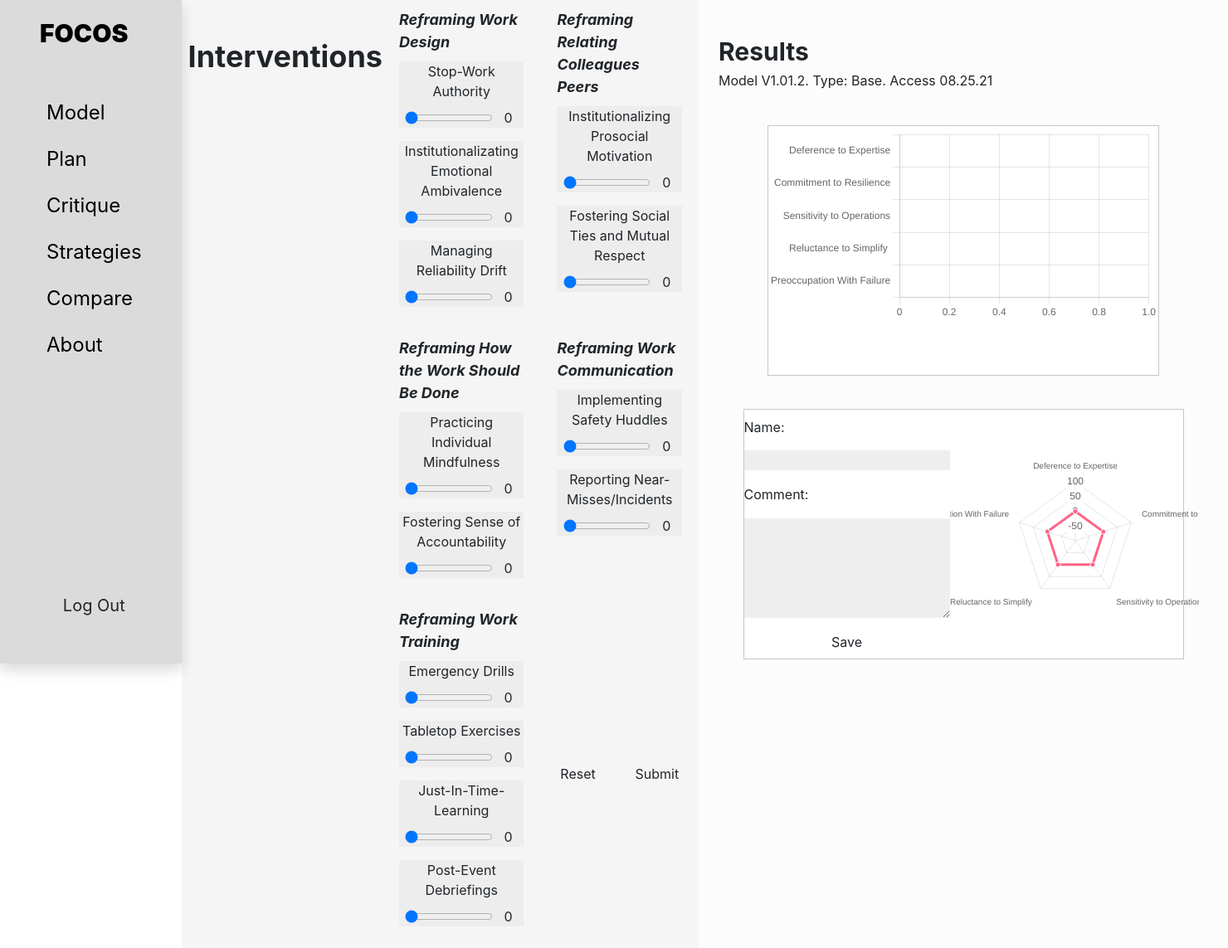
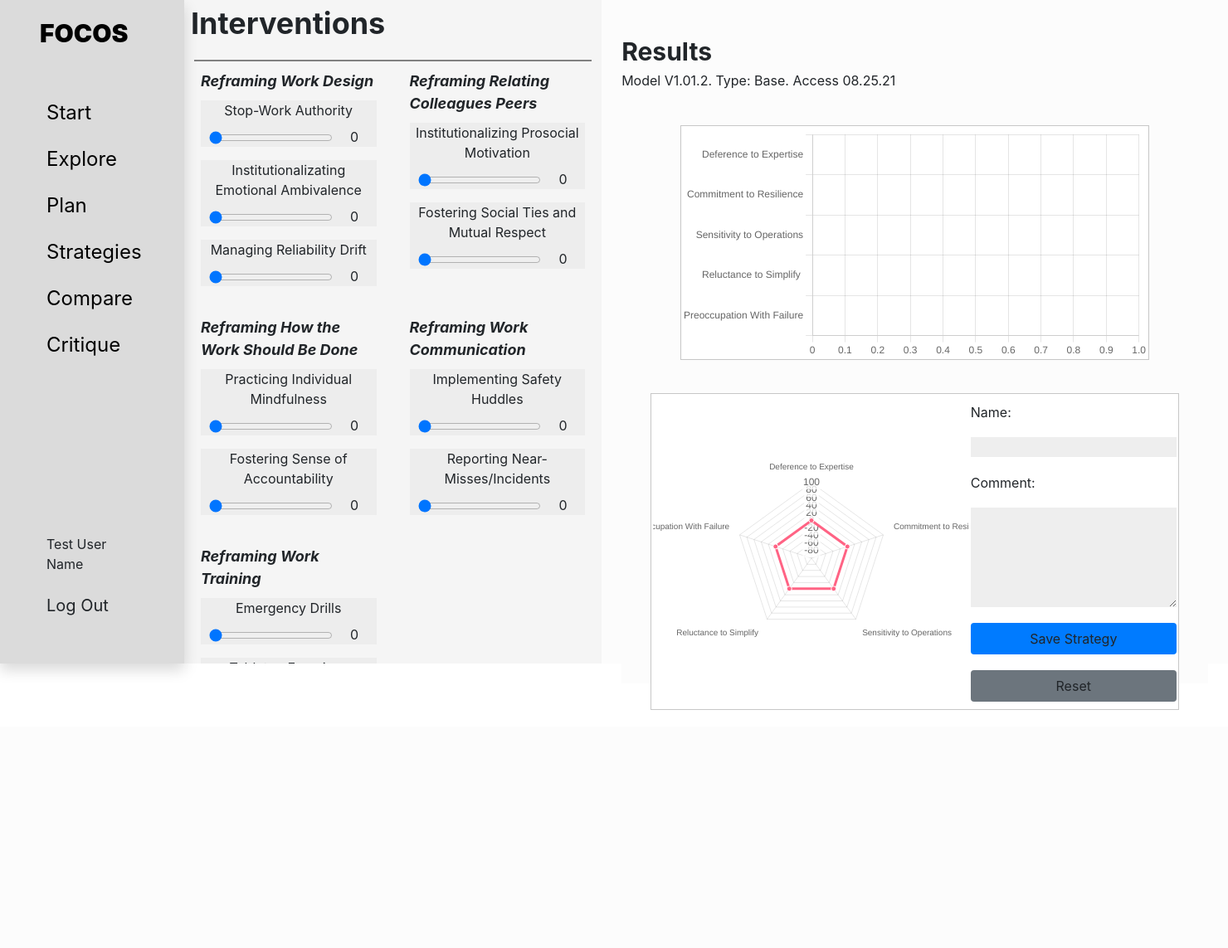
Before and after one commit to PortNLP/FOCOS, a Flask app: page / in a window 1480 px wide. Shown: the whole page at 83% size. After the commit the page ends 856 px from the top, so only its background shows below. Run offline with Flask 2, Linux system fonts and the light colour scheme; some libraries are stand-ins or nearby versions.

Commit message:
updated structure for tests

```diff
--- a/static/style.css
+++ b/static/style.css
@@ -20,18 +20,30 @@
     display: grid;
     grid-template-columns: 2fr 3fr;
     grid-template-areas:
-    ". . . . .";
+    ". .";
 }
 
 .elementsMainArea {
     display: grid;
     grid-template-columns: 1fr 1fr;
-    grid-template-areas:
-    ". .";
+    grid-template-rows: auto auto auto auto;
+    overflow: hidden;
+    grid-template-areas:/*4 rows 2 clolumns, first row cells merged*/
+    "element1 element2"
+    "element3 element4"
+    "element5 element6"
+    "element7 element8";
+
+}
+
+.sec-name{
+    grid-column: 1 / 3;
+    grid-row: 1 / 2;
+    height: fit-content;
 }
 
 .forEachColumn {
-    gap: 100px 0;
+    gap: 20px 0;
     padding: 10px 20px;
 }
 
@@ -42,7 +54,6 @@
     text-align: left;
     vertical-align: middle;
     margin-bottom: 10px;
-    ;
 }
 
 .divider{
@@ -53,9 +64,7 @@
     color: gray;
     background-color: gray;
     position: center;
-    margin: auto;
-    margin-top: 1.5rem;
-    margin-bottom: 10px;
+    margin: 1.5rem auto auto;
 }
 
 .form-group {
@@ -83,7 +92,7 @@
     display: grid;
     /*grif has 2 rows 1 column*/
     grid-template-columns: 1fr;
-    grid-template-rows: 1fr 1fr;
+    grid-template-rows: auto auto;
     grid-template-areas:
     "."
     ".";
--- a/templates/planning.html
+++ b/templates/planning.html
@@ -23,7 +23,6 @@
 
 <div class="flex flex-no-wrap">
 	<!-- Sidebar starts -->
-	<!-- Remove class [ hidden ] and replace [ sm:flex ] with [ flex ] -->
 	<div class="navbar absolute min-h-screen w-58 sm:relative shadow md:h-full flex-col justify-between flex">
 		<div class="px-8 h-full flex flex-col flex-grow">
 			<div class="h-16 text-black w-full flex items-center font-black text-3xl">
@@ -33,7 +32,13 @@
 				<li class="flex w-full justify-between text-black cursor-pointer items-center mb-6">
 					<a href="javascript:void(0)" class="flex items-center focus:outline-none focus:ring-2 focus:ring-white">
 						<i class="mdi mdi-view-dashboard-outline"></i>
-						<span class="text-2xl ml-2">Model</span>
+						<span class="text-2xl ml-2">Start</span>
+					</a>
+				</li>
+				<li class="flex w-full justify-between text-black cursor-pointer items-center mb-6">
+					<a href="javascript:void(0)" class="flex items-center focus:outline-none focus:ring-2 focus:ring-white">
+						<i class="mdi mdi-view-dashboard-outline"></i>
+						<span class="text-2xl ml-2">Explore</span>
 					</a>
 				</li>
 				<li class="flex w-full justify-between text-black hover:text-gray-300 cursor-pointer items-center mb-6">
@@ -45,13 +50,7 @@
 				<li class="flex w-full justify-between text-black hover:text-gray-300 cursor-pointer items-center mb-6">
 					<a href="javascript:void(0)" class="flex items-center focus:outline-none focus:ring-2 focus:ring-white">
 						<i class="mdi mdi-compass-outline"></i>
-						<span class="text-2xl ml-2">Critique</span>
-					</a>
-				</li>
-				<li class="flex w-full justify-between text-black hover:text-gray-300 cursor-pointer items-center mb-6">
-					<a href="javascript:void(0)" class="flex items-center focus:outline-none focus:ring-2 focus:ring-white">
-						<i class="mdi mdi-tag"></i>
-						<span class="text-2xl ml-2" href="Strategies">Strategies</span>
+						<span class="text-2xl ml-2">Strategies</span>
 					</a>
 				</li>
 				<li class="flex w-full justify-between text-black hover:text-gray-300 cursor-pointer items-center mb-6">
@@ -63,12 +62,20 @@
 				<li class="flex w-full justify-between text-black hover:text-gray-300 cursor-pointer items-center mb-6">
 					<a href="javascript:void(0)" class="flex items-center focus:outline-none focus:ring-2 focus:ring-white">
 						<i class="mdi mdi-note"></i>
-						<span class="text-2xl ml-2" href="About">About</span>
+						<span class="text-2xl ml-2" href="About">Critique</span>
 					</a>
 				</li>
 			</ul>
 
-			<div class="flex justify-center mt-auto mb-4 w-full">
+			<div class="flex flex-sm-column justify-center mt-auto mb-4 w-full">
+				<div class="relative">
+					<li class="flex w-full justify-between text-balck hover:text-gray-300 cursor-pointer items-center mb-6">
+						<a href="javascript:void(0)" class="flex items-center focus:outline-none focus:ring-2 focus:ring-white">
+							<i class="mdi mdi-note"></i>
+							<span class="text-l ml-2">Test User Name</span>
+						</a>
+					</li>
+				</div>
 				<div class="relative">
 					<li class="flex w-full justify-between text-balck hover:text-gray-300 cursor-pointer items-center mb-6">
 						<a href="javascript:void(0)" class="flex items-center focus:outline-none focus:ring-2 focus:ring-white">
@@ -84,13 +91,13 @@
 	<!-- Remove class [ h-64 ] when adding a card block -->
 
 	<form action="{{ url_for('slider') }}" method=post>
-		<div class="container mx-auto py-0 md:w-12/12 px-0">
+		<grid class="container min-h-screen mx-auto py-0 md:w-12/12 px-0">
+			<div class="elementsMainArea max-h-screen">
+				<div class="sec-name flex-sm-column">
+					<h2 class="text-4xl font-weight-bold ml-2 pt-2">Interventions</h2>
+					<hr class="divider">
+				</div>
 
-			<h2 class="text-4xl font-weight-bold ml-2 pt-5">Interventions</h2>
-
-			<hr class="divider">
-
-			<div class="elementsMainArea">
 				<div class="forEachColumn">
 					<div class="elementName">
 						<i>Reframing Work Design</i>
@@ -219,8 +226,8 @@
 			</div>
 
 			<!-- Remove class [ border-dashed border-2 border-gray-300 ] to remove dotted border -->
-			<div class="result-area w-full h-full p-4">
-				<section class="homePage">
+			<div class="result-area max-h-screen w-full h-full p-4">
+				<section class="homePage max-h-screen">
 					<h2 class="text-3xl font-weight-bold">Results</h2>
 					<h2 class="text-l mt-2 mb-4">Model V1.01.2. Type: Base. Access 08.25.21</h2>
 
@@ -230,19 +237,18 @@
 						</div>
 
 						<div class="radarChartCard">
-							<form>
-								<!-- a form that takes tow inputs: Strategy name and Description, with a save button and reset button -->
-								<div class="d-flex justify-content-around">
+							<div class="radarChartBox">
+								<canvas id="radarChart"></canvas>
+							</div>
+
+							<div class="d-flex justify-content-around">
 									<div class="d-flex flex-column justify-content-around">
 										Name: <input type="text" name="Name" class="boxInput">
 										Comment: <textarea rows="5" cols="5" name="Comment" spellcheck="false" class="boxInput"></textarea>
-										<input type="submit" value="Save" name="Save">
+										<input type="submit" class="btn bg-primary" value="Save Strategy" name="Save">
+										<input type="reset" class="btn bg-secondary" value="Reset" name="Reset">
 									</div>
 								</div>
-							</form>
-							<div class="radarChartBox">
-								<canvas id="radarChart"></canvas>
-							</div>
 						</div>
 					</div>
 
@@ -334,11 +340,12 @@
                       scale: {
                           min: -100,
                           max: 100,
+
                       },
                       plugins: {
                           legend: {
                               display: false
-                          }
+                          },
                       },
                       events: [],
                       elements: {
@@ -357,7 +364,7 @@
 					</script>
 				</section>
 			</div>
-		</div>
+		</grid>
 	</form>
 </div>
 
```
